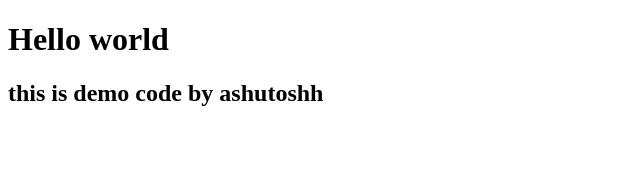
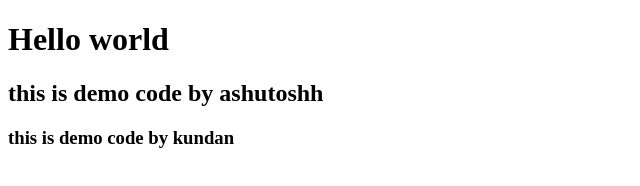
Before and after one commit to kundansah01/spinnaker-demo-aap, a plain HTML site: page index.html in a window 1280 px wide. Shown: the whole page, without its empty margins (0-640 px from the left). Drawn offline with Linux system fonts and the light colour scheme.

Commit message:
Update index.html

```diff
--- a/index.html
+++ b/index.html
@@ -9,6 +9,7 @@
 <body>
     <h1> Hello world </h1>
     <h2> this is demo code by ashutoshh </h2>
+    <h3> this is demo code by kundan </h3>
 
 </body>
 </html>
```
